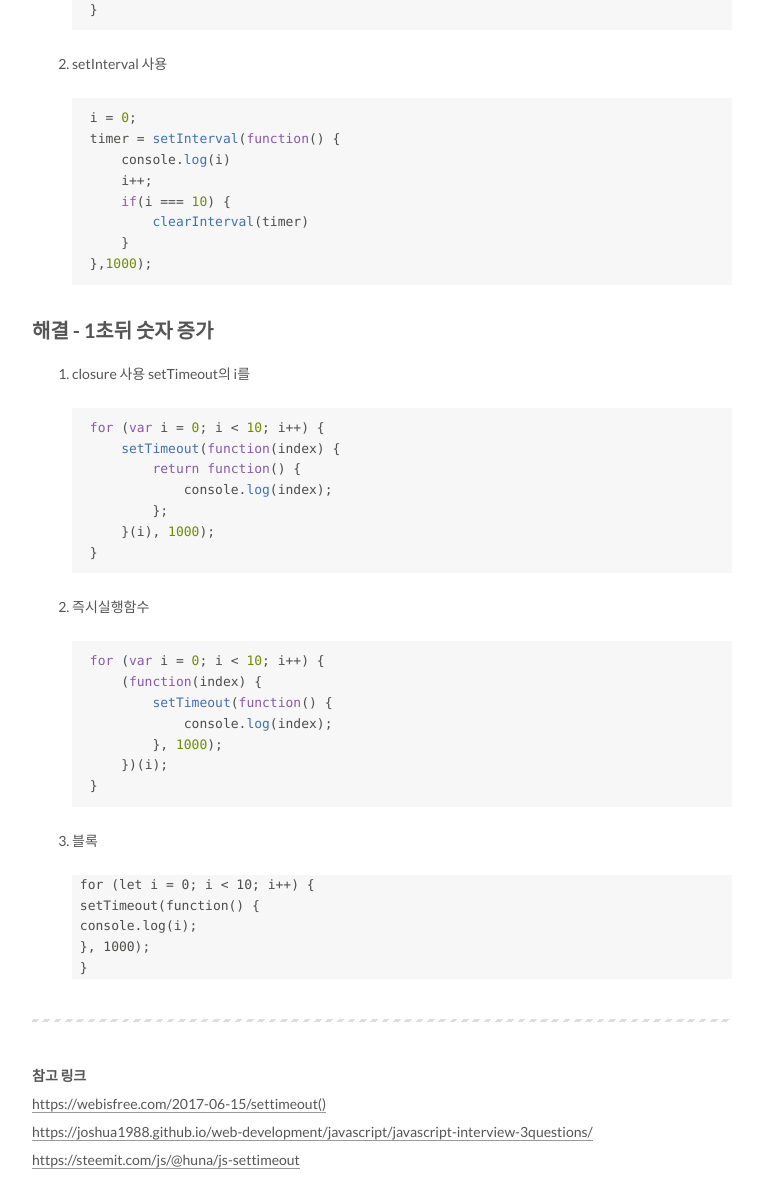
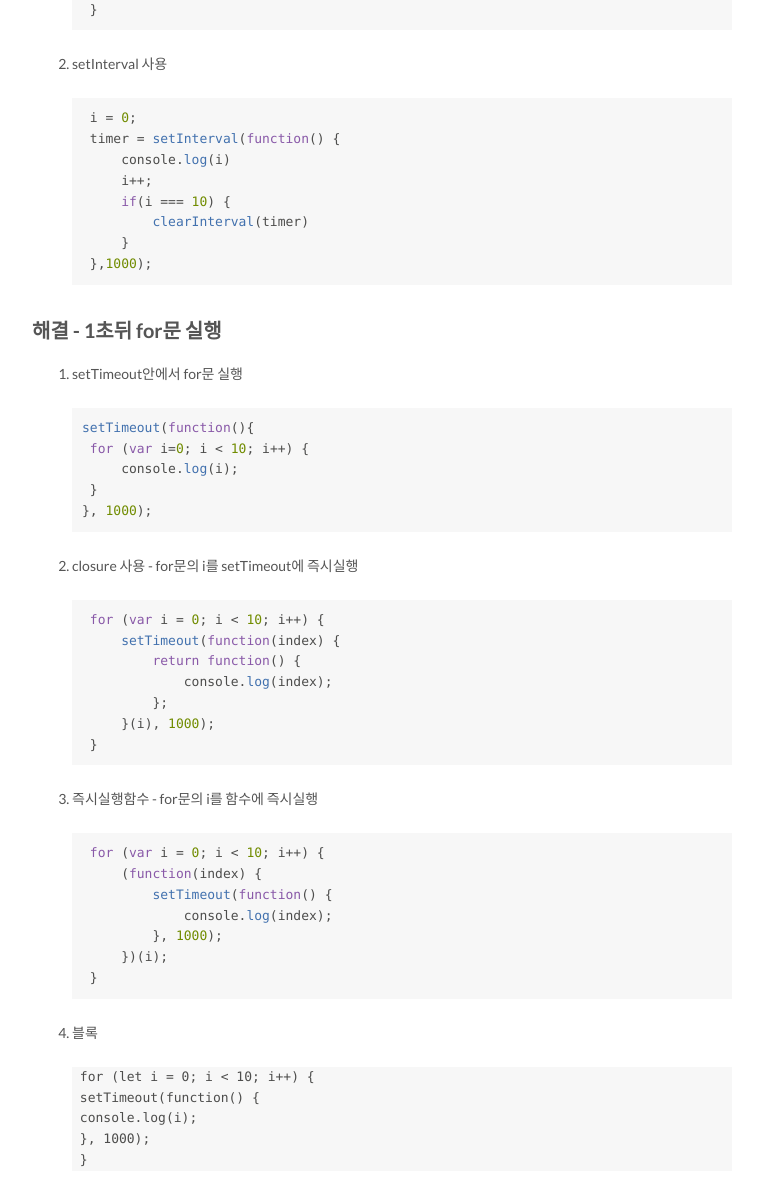
Before and after one commit to groovypark/groovypark.github.io, a Jekyll site: the page built from _posts/2019-09-10-setTimeout.md, in a window 1280 px wide, cut to the strip 1263-2458 px from the top of the page. Shown: the whole strip, without its empty margins (258-1017 px from the left). Built offline with Jekyll 4.4.1, drawn with Linux system fonts in a browser that asks for light colours.

Commit message:
Fix javascript code

````diff
--- a/_posts/2019-09-10-setTimeout.md
+++ b/_posts/2019-09-10-setTimeout.md
@@ -43,10 +43,18 @@ for (var i = 0; i < 10; i++) {
     },1000);
     ```
 
-## 해결 - 1초뒤 숫자 증가
+## 해결 - 1초뒤 for문 실행
 
-1. closure 사용
-    setTimeout의  i를
+1. setTimeout안에서 for문 실행
+```javascript
+setTimeout(function(){
+	for (var i=0; i < 10; i++) {
+        console.log(i);
+    }
+}, 1000);
+```
+
+2. closure 사용 - for문의  i를 setTimeout에 즉시실행
     ```javascript
     for (var i = 0; i < 10; i++) {
         setTimeout(function(index) {
@@ -57,7 +65,7 @@ for (var i = 0; i < 10; i++) {
     }
     ```
 
-2. 즉시실행함수
+3. 즉시실행함수 - for문의  i를 함수에 즉시실행
     ```javascript
     for (var i = 0; i < 10; i++) {
         (function(index) {
````
Also changed, not shown: other parts of _posts/2019-09-10-setTimeout.md (+1 -1 lines).
